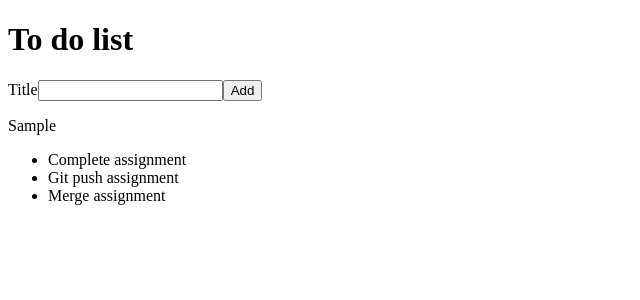
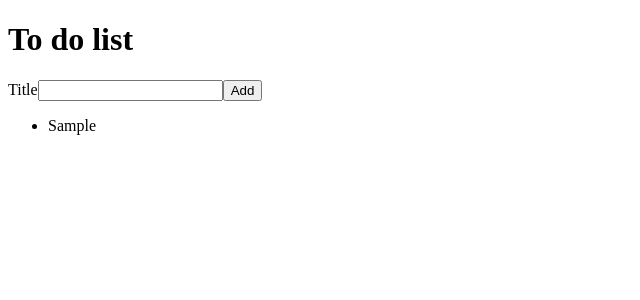
Before and after one commit to AigulY/react-todo-new, a React (Create React App) app: page / in a window 1280 px wide. Both pictures are taken after typing "Sample" into the empty fields and a click on the button "Add". Shown: the top 300 px of the page, without its empty margins (0-640 px from the left). Built offline with nearby package versions, Linux system fonts and the light colour scheme.

Commit message:
lesson 1.4

```diff
--- a/src/AddTodoForm.js
+++ b/src/AddTodoForm.js
@@ -1,18 +1,33 @@
-import React from 'react';
+import React, { useState } from 'react';
 
-const AddTodoForm = ({ onAddTodo }) => {
+const AddTodoForm = ({ onAddTodo }) => { // Destructuring the props
+    const [todoTitle, setTodoTitle] = useState('');
+
+    const handleTitleChange = (event) => {
+        const newTodoTitle = event.target.value;
+        setTodoTitle(newTodoTitle);
+    };
+
     const handleAddTodo = (event) => {
-        event.preventDefault(); //prevent form from refreshing
-        const todoTitle = event.target.title.value;
-        onAddTodo(todoTitle);
-        event.target.reset();   //reset the form after submission
-        console.log(todoTitle);
+        event.preventDefault();
+        const newTodo = {
+            title: todoTitle,
+            id: Date.now(), // generate unique identifier
+        };
+        onAddTodo(newTodo);
+        setTodoTitle(''); //logic to reset the todoTitle state to an empty String
     };
 
     return (
         <form onSubmit={handleAddTodo}>
             <label htmlFor="todoTitle">Title</label>
-            <input type="text" id="todoTitle" name="title" />
+            <input
+                type="text"
+                id="todoTitle"
+                name="title"
+                value={todoTitle}
+                onChange={handleTitleChange}
+            />
             <button type="submit">Add</button>
         </form>
     );
--- a/src/App.js
+++ b/src/App.js
@@ -1,17 +1,20 @@
-import React from 'react';
+import React, { useState } from 'react';
 import TodoList from './TodoList';
 import AddTodoForm from './AddTodoForm';
 
 function App() {
-    const [newTodo, setNewTodo] = React.useState("");
+    const [todoList, setTodoList] = useState([]);
+
+    const addTodo = (newTodo) => {
+        setTodoList([...todoList, newTodo]); //usin the spread operator
+    };
 
     return (
         <div>
             <header>
                 <h1>To do list</h1>
-                <AddTodoForm onAddTodo={setNewTodo} />
-                <p>{newTodo}</p>
-                <TodoList />
+                <AddTodoForm onAddTodo={addTodo} />
+                <TodoList todoList={todoList} />
             </header>
         </div>
    );
--- a/src/TodoList.js
+++ b/src/TodoList.js
@@ -1,25 +1,10 @@
 import React from 'react';
 import TodoListItem from './TodoListItem';
 
-const todoListData = [
-    {
-        id: 1,
-        title: 'Complete assignment',
-    },
-    {
-        id: 2,
-        title: 'Git push assignment',
-    },
-    {
-        id: 3,
-        title: 'Merge assignment',
-    },
-];
-
-const TodoList = () => {
+const TodoList = ({ todoList }) => { //desctructing the props
     return (
         <ul>
-            {todoListData.map(function (item) {
+            {todoList.map(function (item) {
                 return <TodoListItem key={item.id} item={item} />;
             })}
         </ul>
--- a/src/TodoListItem.js
+++ b/src/TodoListItem.js
@@ -1,7 +1,7 @@
 import React from "react";
 
-const TodoListItem = (props) => {
-    return <li> {props.item.title} </li>;
+const TodoListItem = ({ item }) => { // Destructuring the props
+    return <li> {item.title} </li>;
 };
 
 export default TodoListItem;
```
